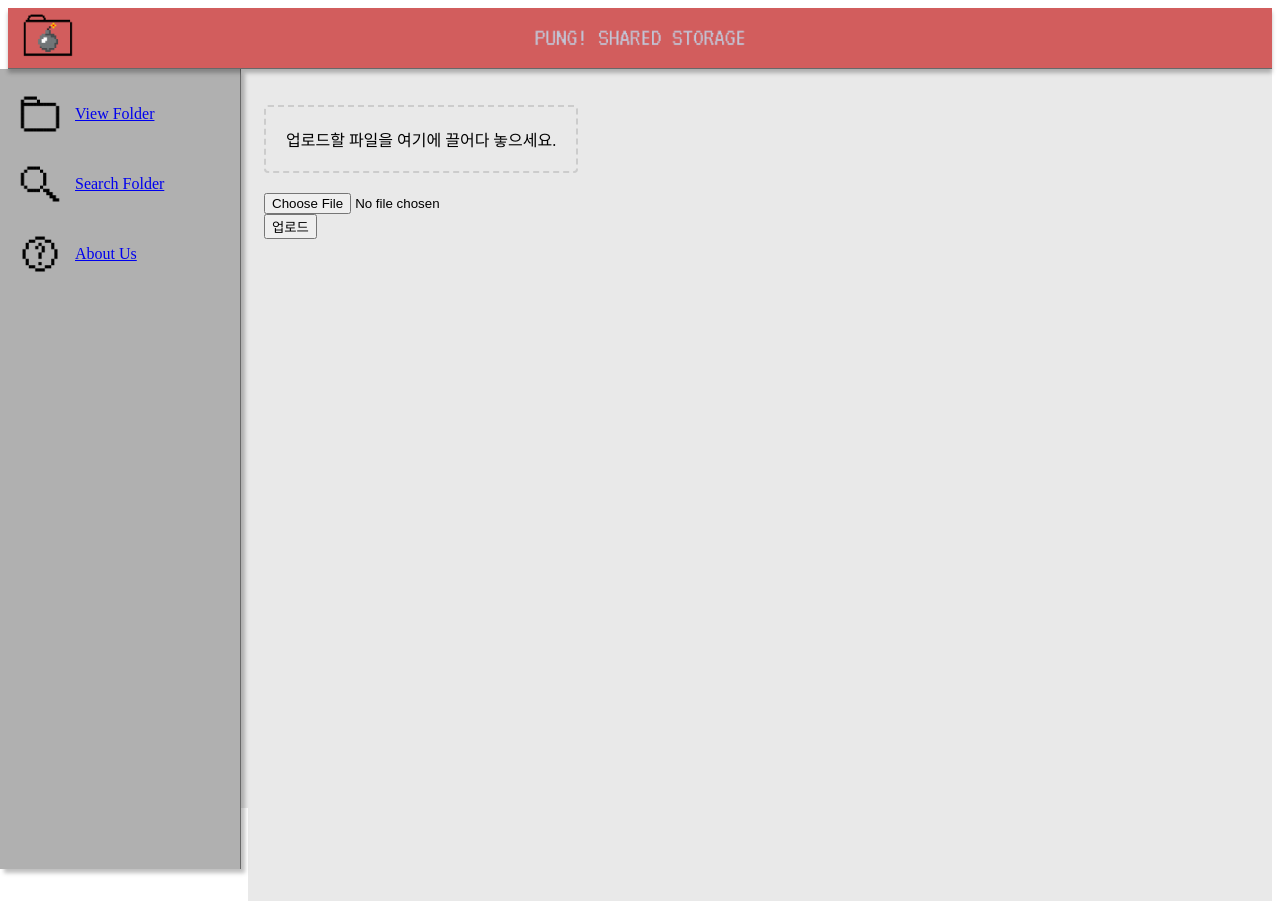
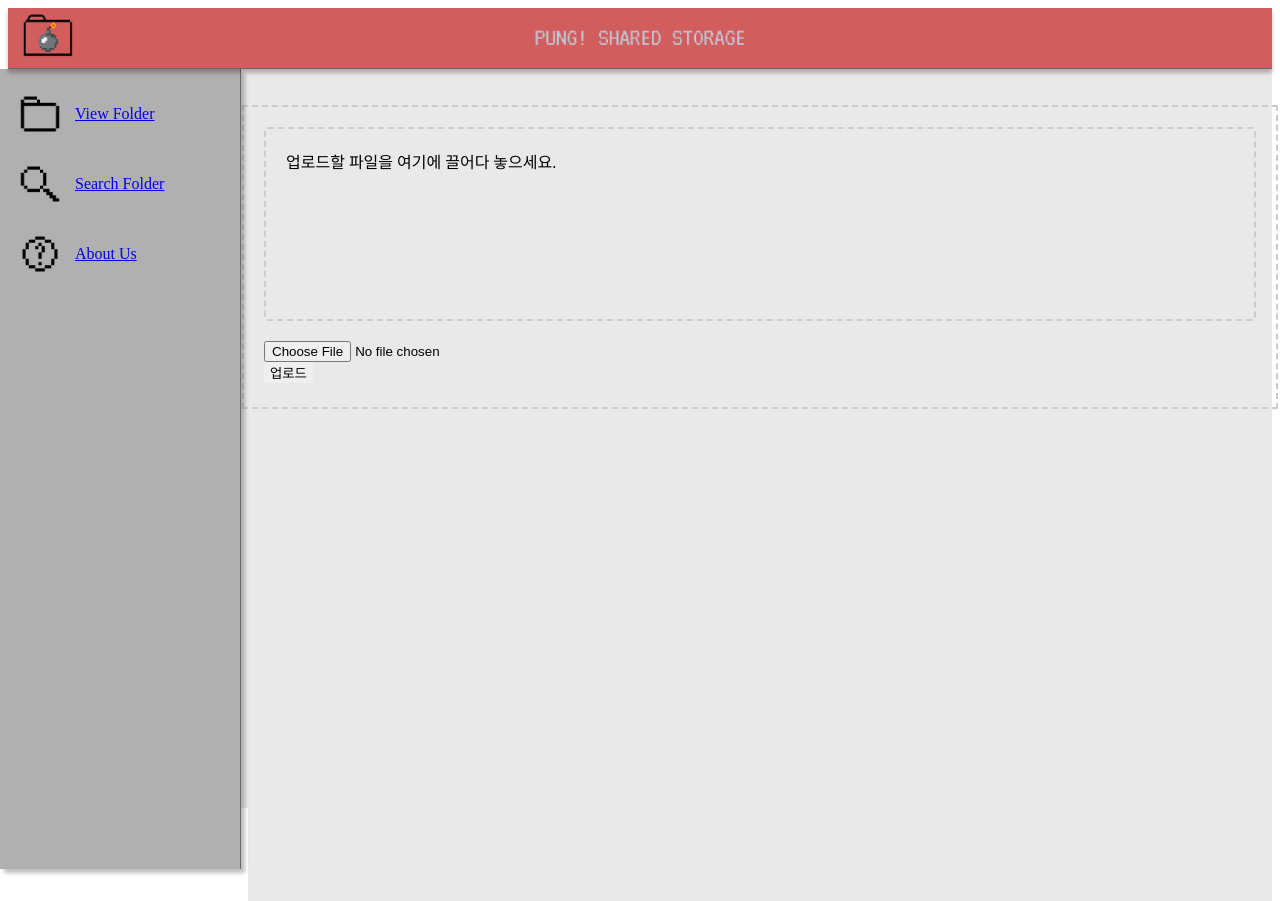
Before and after one commit to PungBox/pungbox-frontend, a React (Vite) app: page / in a window 1280 px wide. Built offline with nearby package versions, Linux system fonts and the light colour scheme.

Commit message:
Home css update

```diff
--- a/src/components/Layout/Layout.tsx
+++ b/src/components/Layout/Layout.tsx
@@ -21,9 +21,9 @@ const Layout = ({children }: {
       <div className={`${styles.main} ${sidebarOpen ? styles.withsidebar : ''}`}>
         {/* Main content */}
         {children}
+        <div></div>
       </div>
     </div>
-    /* <Footer /> */
   );
 };
 
--- /dev/null
+++ b/src/components/Module/Home.module.css
@@ -0,0 +1,24 @@
+.outercontainer{
+    height: 300px;
+    width: 100%;
+    margin-top: 20px;
+    padding-left: 20px;
+    padding-right: 20px;
+    flex-direction: column;
+    justify-content: center;
+    align-items: center;
+    border: 2px dashed #CCCCCC;
+}
+
+.dropzone {
+    height: 150px;
+    border: 2px dashed #CCCCCC;
+    border-radius: 4px;
+    padding: 20px;
+    cursor: pointer;
+    margin: 20px auto;
+  }
+
+.uploadbotton{
+    border: 1px #000000;
+}
--- a/src/components/Module/Layout.module.css
+++ b/src/components/Module/Layout.module.css
@@ -8,17 +8,15 @@
 .main {
   height: 100%;
   display: flex;
-  flex-grow: 1;
+  flex-direction: column;
+  justify-content: space-between;
   padding: 1rem;
   background-color: #e9e9e9;
+  align-items: center;
 }
 
 .withsidebar {
   margin-left: 240px;
-}
-
-.withoutsidebar {
-  margin-left: 0px;
 }
 
 @media (max-width: 768px) {
--- /dev/null
+++ b/src/components/Module/View.module.css
@@ -0,0 +1,4 @@
+.view_panel{
+    margin-top: 20px;
+    border: 2px #CCCCCC;
+}
--- a/src/components/Pages/Home.tsx
+++ b/src/components/Pages/Home.tsx
@@ -29,20 +29,11 @@ const Home = () => {
     // 파일 업로드 로직 추가
   };
 
-  // 드래그 앤 드롭 영역 스타일
-  const dropzoneStyle = {
-    border: '2px dashed #CCCCCC',
-    borderRadius: '4px',
-    padding: '20px',
-    cursor: 'pointer',
-    margin: '20px auto',
-  };
-
   return (
-    <div>
+    <div className={styles.outercontainer}>
       {/* 드래그 앤 드롭 영역 */}
       <div
-        style={dropzoneStyle}
+        className={styles.dropzone}
         onDrop={handleDrop}
         onDragOver={(e) => e.preventDefault()}
       >
@@ -54,7 +45,9 @@ const Home = () => {
 
       {/* 업로드 버튼 */}
       <div></div>
-      <button onClick={handleUpload}>업로드</button>
+      <button
+        className={styles.uploadbotton}
+        onClick={handleUpload}>업로드</button>
     </div>
   );
 }
--- a/src/components/Pages/view/View.tsx
+++ b/src/components/Pages/view/View.tsx
@@ -4,6 +4,7 @@ import { FileDescription } from '../../../utils/interface';
 import { FileListTableHeader } from './FileListTableHeader';
 import { FileListTableBody } from './FileListTableBody';
 import { fileListConfig } from '../../../utils/config';
+import styles from '/src/components/Module/View.module.css';
 
 function getIsDefaultSortingOrderForTheColumnAscending(columnName: string): boolean {
   const column = fileListConfig.headers.filter((column) => {
@@ -118,12 +119,12 @@ const View = () => {
 
   // TODO: dummy json 사용 중이지만, backend로부터 가져오도록 변경해야 함
   return (
-    <div className="view-panel">
-      <div className="view-panel-header">
-        <p className="storage-number">Storage No. {storageNumber}</p>
-        <p className="expiration-date">expiration date: {expirationDate}</p>
+    <div className={styles.view_panel}>
+      <div className={styles.view_panel_header}>
+        <p className={styles.storage_number}>Storage No. {storageNumber}</p>
+        <p className={styles.expiration_date}>expiration date: {expirationDate}</p>
       </div>
-      <table className="file-list-table">
+      <table className={styles['file-list-table']}>
         <thead>
           <FileListTableHeader
             sortingHandler={handleSorting}
```
